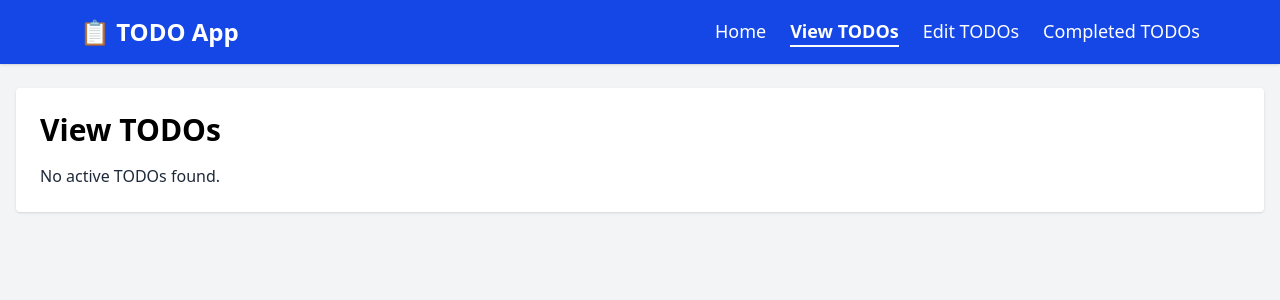
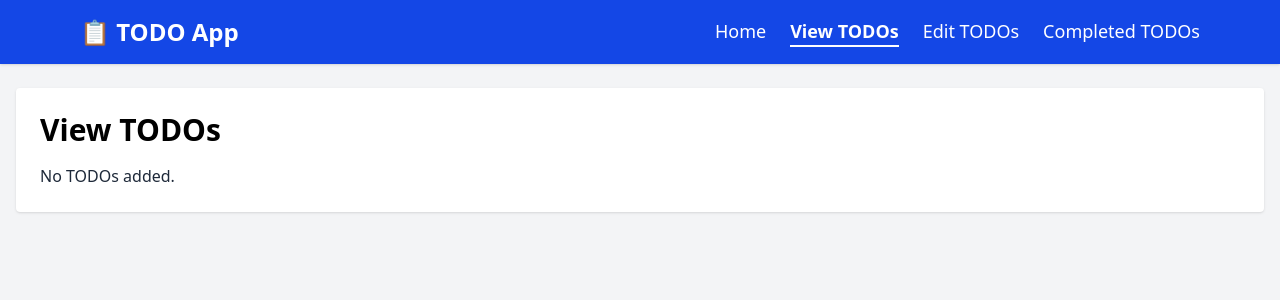
Before and after one commit to Kcodes09/TODO-app, a Next.js app: page /view in a window 1280 px wide. Shown: the top 300 px of the page. Built offline with nearby package versions, Linux system fonts and the light colour scheme.

Commit message:
Update view.tsx

```diff
--- a/pages/view.tsx
+++ b/pages/view.tsx
@@ -8,7 +8,7 @@ export default function ViewTodos() {
     <div className="bg-white rounded shadow p-4 sm:p-6 w-full overflow-x-auto">
       <h1 className="text-2xl sm:text-3xl font-bold mb-4 text-black">View TODOs </h1>
       {activeTasks.length === 0 ? (
-        <p className="text-gray-800">No active TODOs found.</p>
+        <p className="text-gray-800">No TODOs added.</p>
       ) : (
         <table className="min-w-[600px] w-full border text-sm sm:text-base">
           <thead>
```
